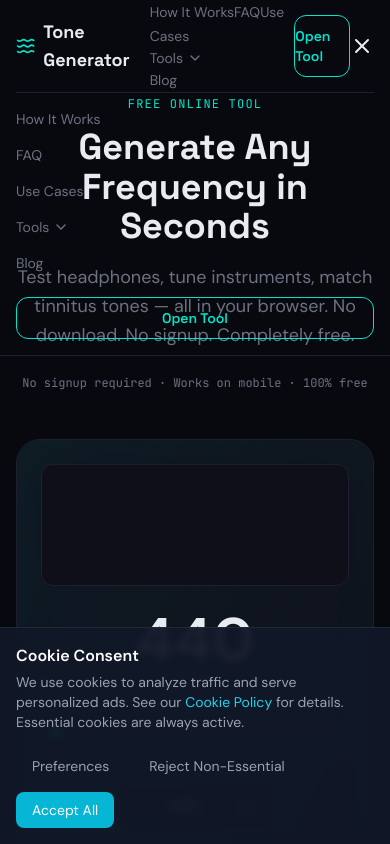
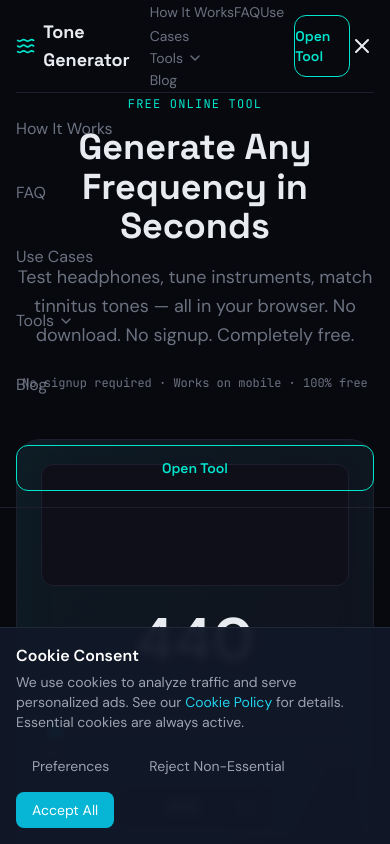
Before and after one commit to ti-kiu/tonetool, a Next.js app: page / in a window 390 px wide. Both pictures are taken after a click on the button 361 px from the left and 46 px from the top of the page. Shown: the top 844 px of the page. Built offline with nearby package versions, Linux system fonts and the light colour scheme.

Commit message:
Fix desktop navigation spacing - use lg breakpoint and add whitespace-nowrap

```diff
--- a/components/Navigation.tsx
+++ b/components/Navigation.tsx
@@ -39,14 +39,14 @@ export default function Navigation({ currentPage }: NavigationProps) {
           </Link>
 
           {/* Nav Links - Desktop */}
-          <nav className="hidden md:flex items-center gap-8">
-            <a href="/#how-it-works" className="text-sm text-[#6B7280] hover:text-[#E8ECF0] transition-colors">
+          <nav className="hidden lg:flex items-center gap-10">
+            <a href="/#how-it-works" className="text-sm text-[#6B7280] hover:text-[#E8ECF0] transition-colors whitespace-nowrap">
               How It Works
             </a>
-            <a href="/#faq" className="text-sm text-[#6B7280] hover:text-[#E8ECF0] transition-colors">
+            <a href="/#faq" className="text-sm text-[#6B7280] hover:text-[#E8ECF0] transition-colors whitespace-nowrap">
               FAQ
             </a>
-            <a href="/#use-cases" className="text-sm text-[#6B7280] hover:text-[#E8ECF0] transition-colors">
+            <a href="/#use-cases" className="text-sm text-[#6B7280] hover:text-[#E8ECF0] transition-colors whitespace-nowrap">
               Use Cases
             </a>
 
@@ -54,7 +54,7 @@ export default function Navigation({ currentPage }: NavigationProps) {
             <div className="relative">
               <button
                 onClick={() => setToolsOpen(!toolsOpen)}
-                className="flex items-center gap-1 text-sm text-[#6B7280] hover:text-[#E8ECF0] transition-colors"
+                className="flex items-center gap-1 text-sm text-[#6B7280] hover:text-[#E8ECF0] transition-colors whitespace-nowrap"
               >
                 Tools
                 <ChevronDown className={`w-4 h-4 transition-transform ${toolsOpen ? "rotate-180" : ""}`} />
@@ -78,7 +78,7 @@ export default function Navigation({ currentPage }: NavigationProps) {
 
             <Link
               href="/blog"
-              className="text-sm text-[#6B7280] hover:text-[#E8ECF0] transition-colors"
+              className="text-sm text-[#6B7280] hover:text-[#E8ECF0] transition-colors whitespace-nowrap"
             >
               Blog
             </Link>
@@ -87,14 +87,14 @@ export default function Navigation({ currentPage }: NavigationProps) {
           {/* CTA */}
           <Link
             href="/#audio-tool"
-            className="hidden md:inline-flex items-center px-5 py-2.5 border border-[#00E5CC] text-[#00E5CC] font-['Space_Grotesk',sans-serif] font-semibold text-sm rounded-xl hover:bg-[#00E5CC]/10 transition-colors"
+            className="hidden lg:inline-flex items-center px-5 py-2.5 border border-[#00E5CC] text-[#00E5CC] font-['Space_Grotesk',sans-serif] font-semibold text-sm rounded-xl hover:bg-[#00E5CC]/10 transition-colors whitespace-nowrap"
           >
             Open Tool
           </Link>
 
           {/* Mobile menu button */}
           <button
-            className="md:hidden text-[#E8ECF0]"
+            className="lg:hidden text-[#E8ECF0]"
             onClick={() => setMobileMenuOpen(!mobileMenuOpen)}
           >
             {mobileMenuOpen ? <X className="w-6 h-6" /> : <Menu className="w-6 h-6" />}
@@ -103,15 +103,15 @@ export default function Navigation({ currentPage }: NavigationProps) {
 
         {/* Mobile menu dropdown */}
         {mobileMenuOpen && (
-          <div className="md:hidden py-4 border-t border-[#1E1E2E]">
-            <nav className="flex flex-col gap-4">
-              <a href="/#how-it-works" className="text-sm text-[#6B7280] hover:text-[#E8ECF0] transition-colors" onClick={() => setMobileMenuOpen(false)}>
+          <div className="lg:hidden py-4 border-t border-[#1E1E2E]">
+            <nav className="flex flex-col gap-6">
+              <a href="/#how-it-works" className="block py-2 text-[#6B7280] hover:text-[#E8ECF0] transition-colors" onClick={() => setMobileMenuOpen(false)}>
                 How It Works
               </a>
-              <a href="/#faq" className="text-sm text-[#6B7280] hover:text-[#E8ECF0] transition-colors" onClick={() => setMobileMenuOpen(false)}>
+              <a href="/#faq" className="block py-2 text-[#6B7280] hover:text-[#E8ECF0] transition-colors" onClick={() => setMobileMenuOpen(false)}>
                 FAQ
               </a>
-              <a href="/#use-cases" className="text-sm text-[#6B7280] hover:text-[#E8ECF0] transition-colors" onClick={() => setMobileMenuOpen(false)}>
+              <a href="/#use-cases" className="block py-2 text-[#6B7280] hover:text-[#E8ECF0] transition-colors" onClick={() => setMobileMenuOpen(false)}>
                 Use Cases
               </a>
 
@@ -119,19 +119,19 @@ export default function Navigation({ currentPage }: NavigationProps) {
               <div>
                 <button
                   onClick={() => setToolsOpen(!toolsOpen)}
-                  className="flex items-center gap-1 text-sm text-[#6B7280] hover:text-[#E8ECF0] transition-colors"
+                  className="flex items-center gap-1 py-2 text-[#6B7280] hover:text-[#E8ECF0] transition-colors"
                 >
                   Tools
                   <ChevronDown className={`w-4 h-4 transition-transform ${toolsOpen ? "rotate-180" : ""}`} />
                 </button>
 
                 {toolsOpen && (
-                  <div className="mt-2 ml-4 flex flex-col gap-2">
+                  <div className="mt-3 ml-4 flex flex-col gap-3">
                     {tools.map((tool) => (
                       <Link
                         key={tool.href}
                         href={tool.href}
-                        className="text-sm text-[#6B7280] hover:text-[#00E5CC] transition-colors"
+                        className="block py-1 text-[#6B7280] hover:text-[#00E5CC] transition-colors"
                         onClick={() => {
                           setToolsOpen(false);
                           setMobileMenuOpen(false);
@@ -146,7 +146,7 @@ export default function Navigation({ currentPage }: NavigationProps) {
 
               <Link
                 href="/blog"
-                className="text-sm text-[#6B7280] hover:text-[#E8ECF0] transition-colors"
+                className="block py-2 text-[#6B7280] hover:text-[#E8ECF0] transition-colors"
                 onClick={() => setMobileMenuOpen(false)}
               >
                 Blog
@@ -154,7 +154,7 @@ export default function Navigation({ currentPage }: NavigationProps) {
 
               <Link
                 href="/#audio-tool"
-                className="inline-flex items-center justify-center px-5 py-2.5 border border-[#00E5CC] text-[#00E5CC] font-['Space_Grotesk',sans-serif] font-semibold text-sm rounded-xl hover:bg-[#00E5CC]/10 transition-colors mt-2"
+                className="inline-flex items-center justify-center px-5 py-3 border border-[#00E5CC] text-[#00E5CC] font-['Space_Grotesk',sans-serif] font-semibold text-sm rounded-xl hover:bg-[#00E5CC]/10 transition-colors mt-4"
                 onClick={() => setMobileMenuOpen(false)}
               >
                 Open Tool
```
